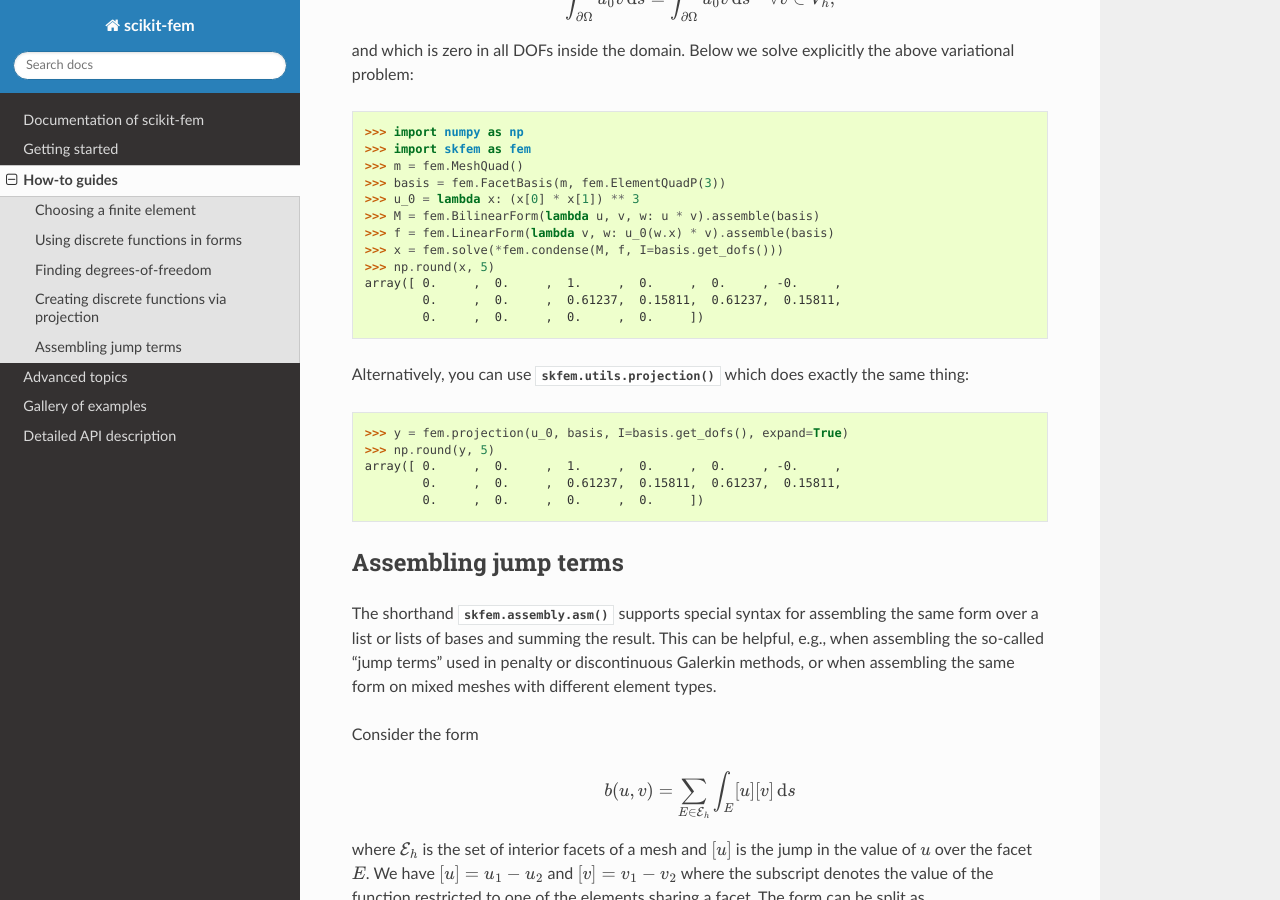
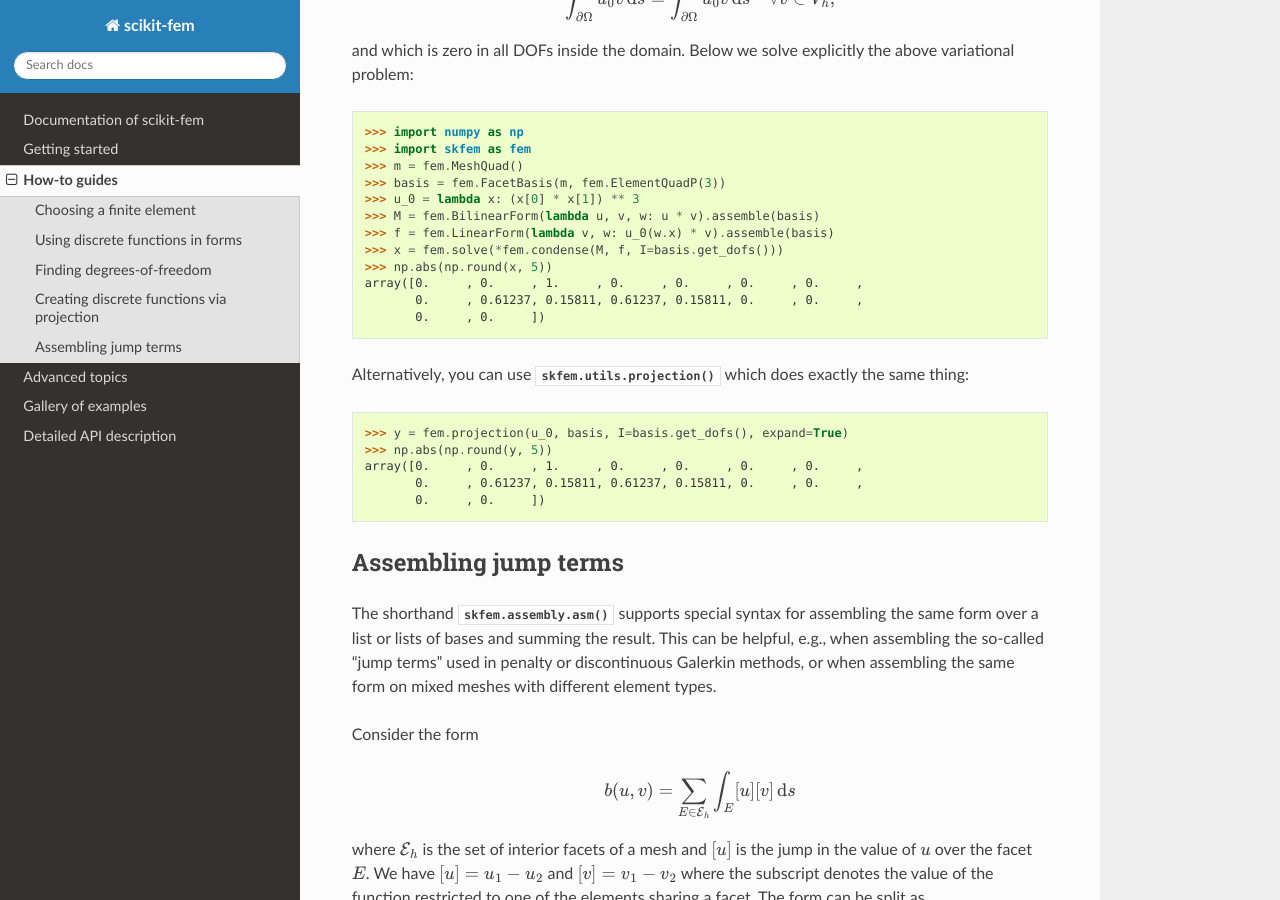
Before and after one commit to kinnala/scikit-fem, a Sphinx documentation site: the page built from docs/howto.rst, in a window 1280 px wide and 900 px high, scrolled down 3531 px. Built offline with Sphinx 7.4.7 and the Read the Docs theme 2.0.0, drawn with Linux system fonts in a browser that asks for light colours.

Commit message:
Fix signs

```diff
--- a/docs/howto.rst
+++ b/docs/howto.rst
@@ -218,10 +218,10 @@ Below we solve explicitly the above variational problem:
    >>> M = fem.BilinearForm(lambda u, v, w: u * v).assemble(basis)
    >>> f = fem.LinearForm(lambda v, w: u_0(w.x) * v).assemble(basis)
    >>> x = fem.solve(*fem.condense(M, f, I=basis.get_dofs()))
-   >>> np.round(x, 5)
-   array([ 0.     ,  0.     ,  1.     ,  0.     ,  0.     , -0.     ,
-           0.     ,  0.     ,  0.61237,  0.15811,  0.61237,  0.15811,
-           0.     ,  0.     ,  0.     ,  0.     ])
+   >>> np.abs(np.round(x, 5))
+   array([0.     , 0.     , 1.     , 0.     , 0.     , 0.     , 0.     ,
+          0.     , 0.61237, 0.15811, 0.61237, 0.15811, 0.     , 0.     ,
+          0.     , 0.     ])
 
 Alternatively, you can use :func:`skfem.utils.projection` which does exactly
 the same thing:
@@ -229,10 +229,10 @@ the same thing:
 .. doctest::
 
    >>> y = fem.projection(u_0, basis, I=basis.get_dofs(), expand=True)
-   >>> np.round(y, 5)
-   array([ 0.     ,  0.     ,  1.     ,  0.     ,  0.     , -0.     ,
-           0.     ,  0.     ,  0.61237,  0.15811,  0.61237,  0.15811,
-           0.     ,  0.     ,  0.     ,  0.     ])
+   >>> np.abs(np.round(y, 5))
+   array([0.     , 0.     , 1.     , 0.     , 0.     , 0.     , 0.     ,
+          0.     , 0.61237, 0.15811, 0.61237, 0.15811, 0.     , 0.     ,
+          0.     , 0.     ])
 
 Assembling jump terms
 =====================
```
